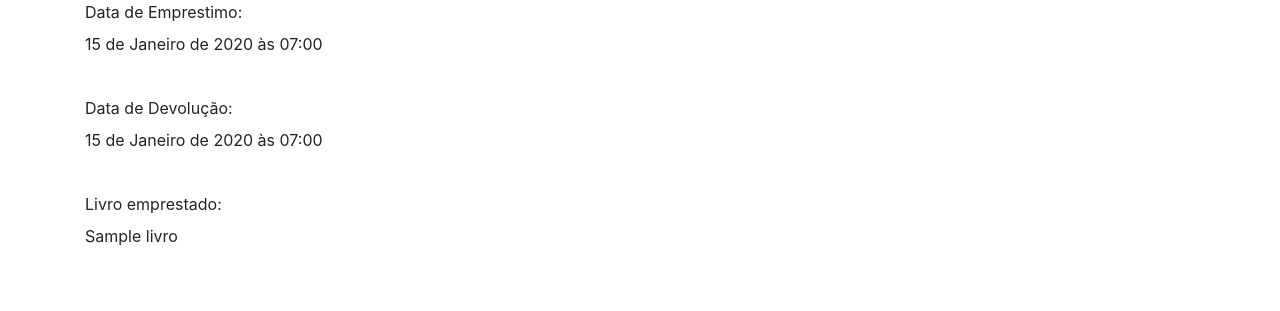
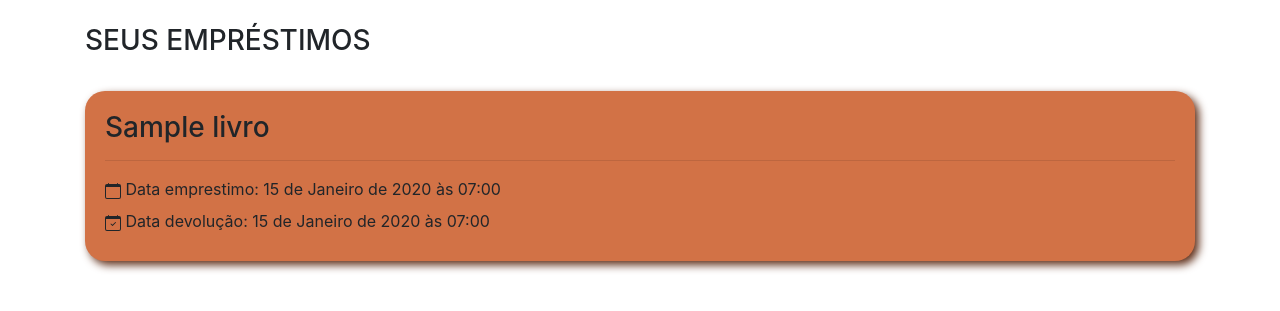
Before and after one commit to naiarar/Empresta-, a Django app: template livro/templates/seus_emprestimos.html in a window 1280 px wide. Shown: the part 56-367 px from the top of the page. Run offline with Django 4.2, Linux system fonts and the light colour scheme; the template is opened without the code that fills it: values that come from a table or form of the project are taken from there, others are empty; tables that the repository leaves empty hold one stand-in row (values such as "Sample post").

Commit message:
modelando a pag html seus emprestimos

```diff
--- a/livro/templates/seus_emprestimos.html
+++ b/livro/templates/seus_emprestimos.html
@@ -1,37 +1,61 @@
 {% extends 'base.html' %}
 
+{% block 'head' %}
 
-{% block 'head'%}
-    <style>
-        .ca
+<style>
+    .cartao {
+        background-color: #D27246;
+        padding: 20px;
+        margin-top: 3%;
+        border-radius: 20px;
+        box-shadow: 4px 4px 8px #5f2e18;
+    }
+</style>
 
-    </style>
+{% endblock %}
+
+
+{% block 'conteudo' %}
+<div class="container">
+    <br>
+    <h3>SEUS EMPRÉSTIMOS</h3>
+
+    {% for emprestimo in emprestimos %}
+
+    <div class="cartao">
+
+        <div class="titulo">
+            <h3>{{emprestimo.livro}}</h3>
+        </div>
+        <hr>
+        <div class="body">
+            <label><svg xmlns="http://www.w3.org/2000/svg" width="16" height="16" fill="currentColor"
+                    class="bi bi-calendar" viewBox="0 0 16 16">
+                    <path
+                        d="M3.5 0a.5.5 0 0 1 .5.5V1h8V.5a.5.5 0 0 1 1 0V1h1a2 2 0 0 1 2 2v11a2 2 0 0 1-2 2H2a2 2 0 0 1-2-2V3a2 2 0 0 1 2-2h1V.5a.5.5 0 0 1 .5-.5zM1 4v10a1 1 0 0 0 1 1h12a1 1 0 0 0 1-1V4H1z" />
+                </svg>&nbspData emprestimo: {{emprestimo.data_emprestimo}}</label>
+            <br>
+            <label><svg xmlns="http://www.w3.org/2000/svg" width="16" height="16" fill="currentColor"
+                    class="bi bi-calendar-check" viewBox="0 0 16 16">
+                    <path
+                        d="M10.854 7.146a.5.5 0 0 1 0 .708l-3 3a.5.5 0 0 1-.708 0l-1.5-1.5a.5.5 0 1 1 .708-.708L7.5 9.793l2.646-2.647a.5.5 0 0 1 .708 0z" />
+                    <path
+                        d="M3.5 0a.5.5 0 0 1 .5.5V1h8V.5a.5.5 0 0 1 1 0V1h1a2 2 0 0 1 2 2v11a2 2 0 0 1-2 2H2a2 2 0 0 1-2-2V3a2 2 0 0 1 2-2h1V.5a.5.5 0 0 1 .5-.5zM1 4v10a1 1 0 0 0 1 1h12a1 1 0 0 0 1-1V4H1z" />
+                </svg>&nbspData devolução: {% if emprestimo.data_devolucao %}{{emprestimo.data_devolucao}}
+                {% else%}
+                    Ainda não foi devolvido
+                {% endif %}
+            </label>
+
+
+
+        </div>
 
 
 
 
-{% endblock %}
-
-{% block 'conteudo' %}
-<div class="container">
-    {% for emprestimo in emprestimos %}
-
-    <div class="cartao">
-        <label>Data de Emprestimo:</label>
-        <p>{{emprestimo.data_emprestimo}}</p>
-        <br>
-        <label>Data de Devolução:</label>
-        {% if emprestimo.data_devolucao %}
-        <p>{{emprestimo.data_devolucao}}</p>
-        {% else %}
-        <p>Ainda não devolvido</p>
-        {% endif %}
-        <br>
-        <label>Livro emprestado:</label>
-        <p>{{emprestimo.livro}}</p>
-        {% endfor %}
     </div>
+    {% endfor %}
 </div>
 
-
 {% endblock %}
```
